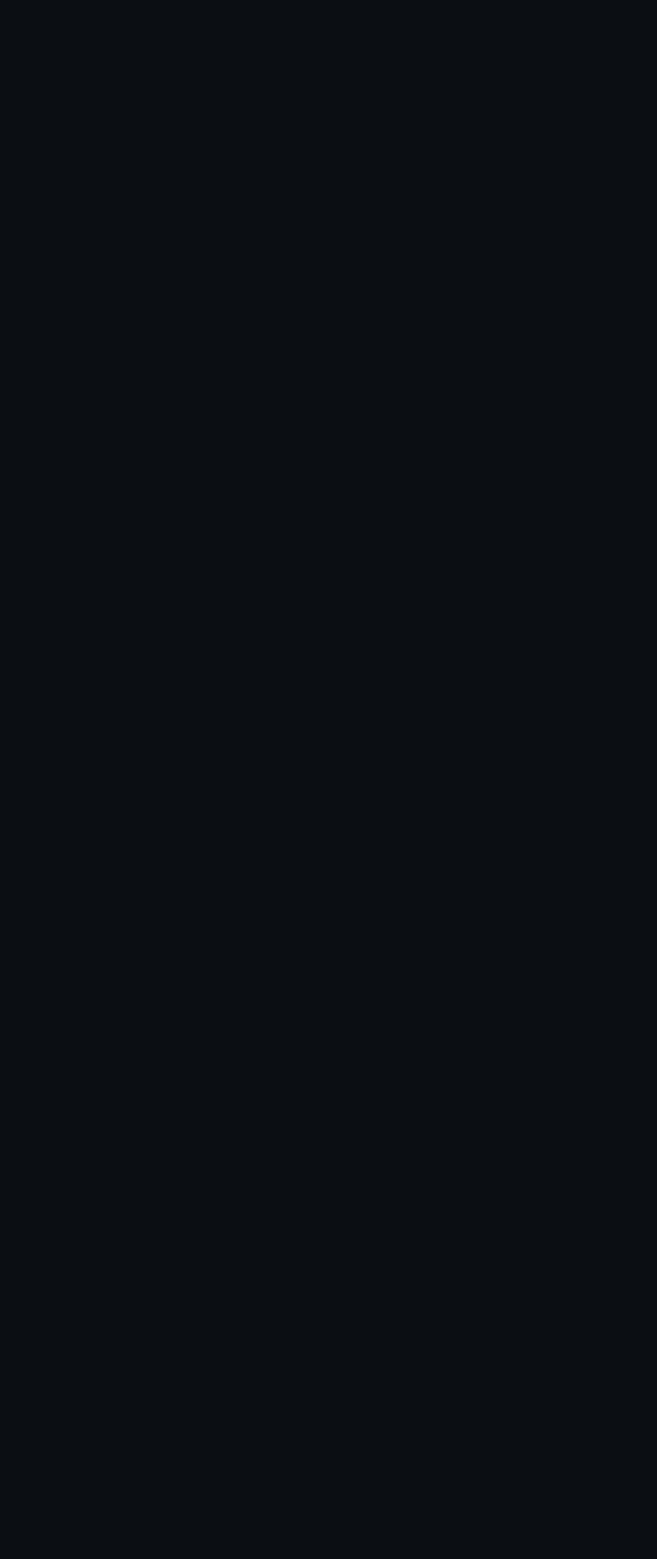
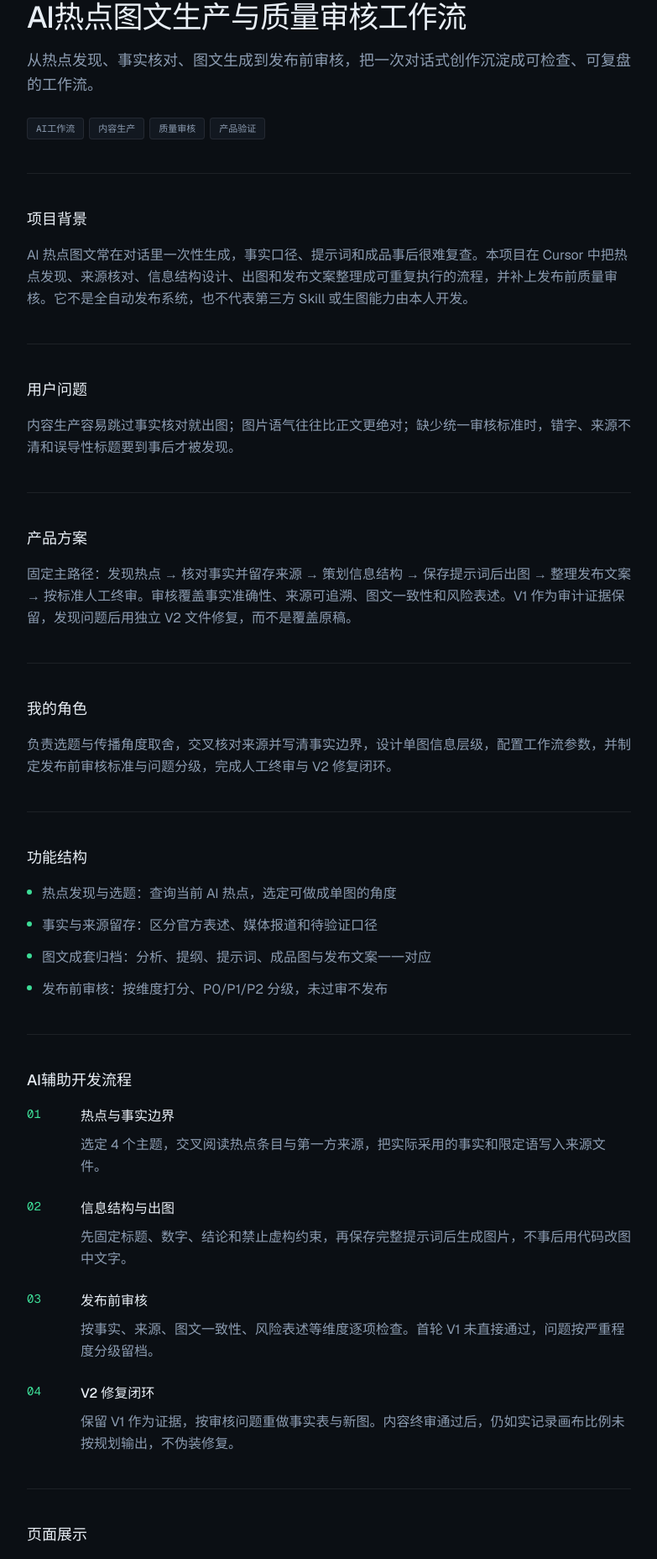
Before and after one commit to lzerong41-sys/oneperson, a Next.js app: page /projects/ai-hotspot-content-workflow in a window 1280 px wide. Before the commit this address had no page. Shown: the part 236-2092 px from the top of the page at 84% size, without its empty margins (248-1031 px from the left). Before the commit the page ends 800 px from the top, so only its background shows below. Built offline with nearby package versions, Linux system fonts and the light colour scheme.

Commit message:
Replace failed multi-agent quote project with AI hotspot content workflow.

```diff
--- a/content/portfolio.ts
+++ b/content/portfolio.ts
@@ -362,62 +362,62 @@ export const projects: Project[] = [
       "该项目验证了：B 端报价工具要先把建单主路径跑通，再用角色权限控制成本与操作范围。AI 用于加速方案整理与 Demo 实现，产品判断仍围绕报价闭环是否可演示、可理解。",
   },
   {
-    id: "ai-quote-multi-agent",
-    title: "AI 报价多 Agent 协作系统",
+    id: "ai-hotspot-content-workflow",
+    title: "AI热点图文生产与质量审核工作流",
     oneLiner:
-      "把客户询价文本拆成需求分析、商品匹配、定价与风险审核，输出可供销售核对的报价草案。",
-    tags: ["AI应用", "多Agent", "B端售前", "产品验证"],
+      "从热点发现、事实核对、图文生成到发布前审核，把一次对话式创作沉淀成可检查、可复盘的工作流。",
+    tags: ["AI工作流", "内容生产", "质量审核", "产品验证"],
     background:
-      "B2B 售前询价常散落在聊天与邮件中，商品匹配慢、报价口径不统一，风险往往事后才发现。本项目以本地 Demo 验证：多个专职 Agent 如何协作处理询价，同时保证金额只来自定价引擎。当前 LLM 为规则 Mock，用于验证流程与边界，而非已上线 SaaS。",
+      "AI 热点图文常在对话里一次性生成，事实口径、提示词和成品事后很难复查。本项目在 Cursor 中把热点发现、来源核对、信息结构设计、出图和发布文案整理成可重复执行的流程，并补上发布前质量审核。它不是全自动发布系统，也不代表第三方 Skill 或生图能力由本人开发。",
     problem:
-      "销售需要把自然语言询价变成可审核方案；若字段提取靠猜、金额由模型改写、内部成本与对外报价混在一起，既难审计，也容易出错或泄露。",
+      "内容生产容易跳过事实核对就出图；图片语气往往比正文更绝对；缺少统一审核标准时，错字、来源不清和误导性标题要到事后才被发现。",
     solution:
-      "设计线性工作流：询价 → 需求分析 → 商品匹配 → Python 定价 → 风险审核 → 报价方案。定价只能走定价引擎，Agent 不得改数；风险在出方案前打标；前端区分内部工作台与客户预览，对外隐藏成本价。缺关键字段时暂停澄清，而不是硬生成。",
-    role: "负责售前询价流程拆解与 Agent 职责边界设计，明确定价单一来源、风险前置和内外视图分离，并推动 Demo 主路径与评估方式验证。",
+      "固定主路径：发现热点 → 核对事实并留存来源 → 策划信息结构 → 保存提示词后出图 → 整理发布文案 → 按标准人工终审。审核覆盖事实准确性、来源可追溯、图文一致性和风险表述。V1 作为审计证据保留，发现问题后用独立 V2 文件修复，而不是覆盖原稿。",
+    role: "负责选题与传播角度取舍，交叉核对来源并写清事实边界，设计单图信息层级，配置工作流参数，并制定发布前审核标准与问题分级，完成人工终审与 V2 修复闭环。",
     features: [
-      "需求解析：将询价文本结构化，缺失字段进入澄清暂停",
-      "商品匹配：Top-K 检索与候选选择，避免一次暴露全库",
-      "定价引擎：金额只来自 Python 计算，模型只做理解与文案",
-      "双视图：内部审核看风险与协作轨迹，客户预览只展示可对外信息",
+      "热点发现与选题：查询当前 AI 热点，选定可做成单图的角度",
+      "事实与来源留存：区分官方表述、媒体报道和待验证口径",
+      "图文成套归档：分析、提纲、提示词、成品图与发布文案一一对应",
+      "发布前审核：按维度打分、P0/P1/P2 分级，未过审不发布",
     ],
     aiWorkflow: [
       {
-        title: "写清 Agent 做什么、不做什么",
+        title: "热点与事实边界",
         detail:
-          "把理解、匹配、文案交给 Agent，把算价和风控留给规则引擎，避免模型直接改价。",
+          "选定 4 个主题，交叉阅读热点条目与第一方来源，把实际采用的事实和限定语写入来源文件。",
       },
       {
-        title: "流程与失败分支",
+        title: "信息结构与出图",
         detail:
-          "补齐字段缺失、无法匹配、待人工审核等分支，保证 Demo 能演示停下来的情况。",
+          "先固定标题、数字、结论和禁止虚构约束，再保存完整提示词后生成图片，不事后用代码改图中文字。",
       },
       {
-        title: "Cursor 落地工作台",
+        title: "发布前审核",
         detail:
-          "使用 Cursor 辅助实现 FastAPI 编排与 React 双视图，打通询价文本到报价草案。",
+          "按事实、来源、图文一致性、风险表述等维度逐项检查。首轮 V1 未直接通过，问题按严重程度分级留档。",
       },
       {
-        title: "评估验证",
+        title: "V2 修复闭环",
         detail:
-          "用离线用例检查流程是否跑通、定价是否与引擎一致、客户预览是否泄露内部信息。",
+          "保留 V1 作为证据，按审核问题重做事实表与新图。内容终审通过后，仍如实记录画布比例未按规划输出，不伪装修复。",
       },
     ],
     gallery: [
       {
-        label: "询价输入与工作流",
+        label: "热点选题与来源留存",
         caption: "页面示意占位 · 待补充真实截图",
       },
       {
-        label: "内部审核视图",
+        label: "图文成品与发布文案",
         caption: "页面示意占位 · 待补充真实截图",
       },
       {
-        label: "客户预览视图",
+        label: "审核标准与 V2 复盘",
         caption: "页面示意占位 · 待补充真实截图",
       },
     ],
     summary:
-      "该项目验证了：AI 报价产品的关键不是让模型直接给价，而是把流程、计算和风险边界拆开。Demo 用于证明主路径与失败分支可跑通，评估只说明规则 Mock 下的流程正确性，不外推为真实大模型或上线效果。",
+      "该项目验证了：AI 内容工作流的价值不只是出图，更在于事实边界、提示词留档和发布前审核。首轮审核暴露口径放大与来源不足后，用独立 V2 修复而不是覆盖证据。不统计阅读量或商业效果，重点证明流程可检查、可复盘。",
   },
 ]
 
```
